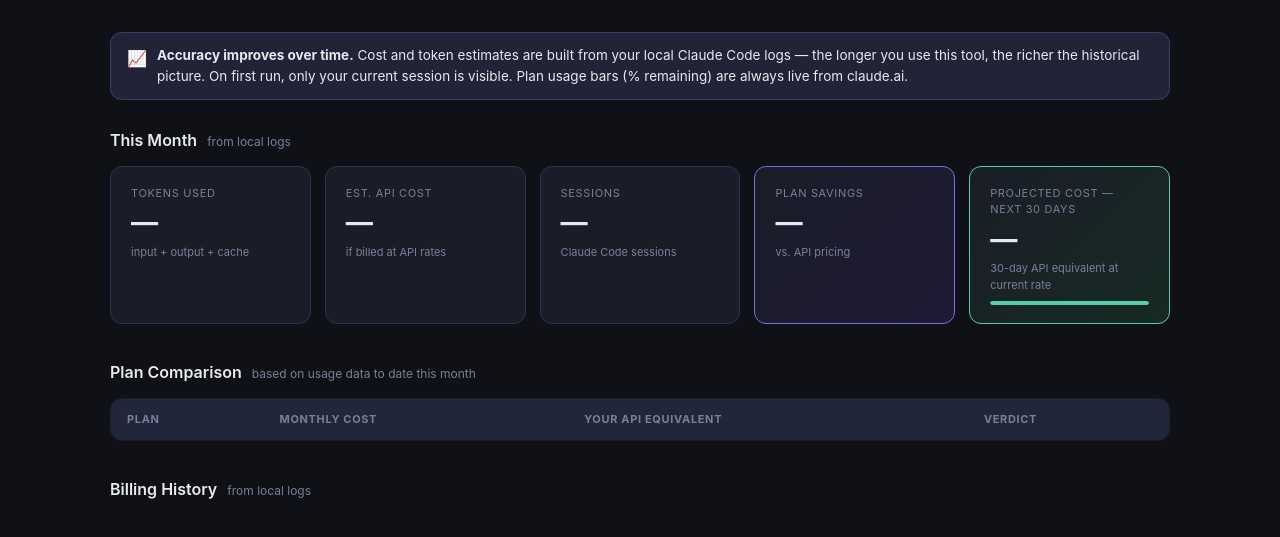
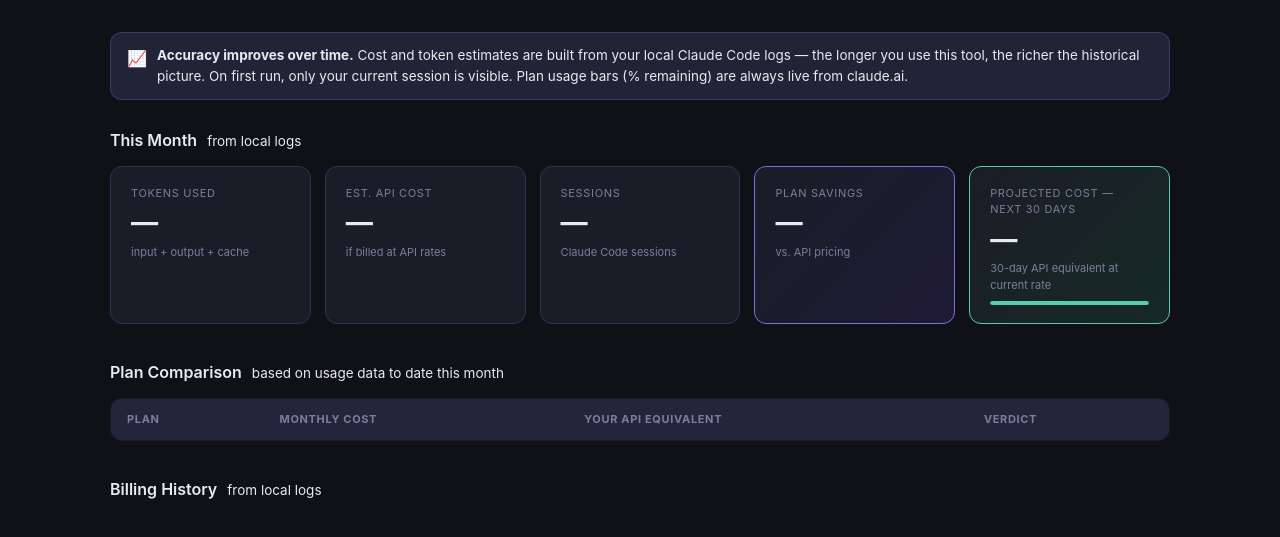
Before and after one commit to Cdower/claude-usage-tracker, a Python web app: template templates/index.html in a window 1280 px wide. Shown: the part 60-597 px from the top of the page. Run offline with Jinja, Linux system fonts and the light colour scheme; the template is opened without the code that fills it, so the values that code supplies are empty.

Commit message:
style: increase section-note font size and set to white

```diff
--- a/static/style.css
+++ b/static/style.css
@@ -79,7 +79,7 @@
   margin-bottom: 14px;
   color: var(--text);
 }
-.section-note { color: var(--muted); font-size: 12px; font-weight: 400; margin-left: 6px; }
+.section-note { color: var(--text); font-size: 13.5px; font-weight: 400; margin-left: 6px; }
 
 /* Web Usage Bars */
 .usage-bars { display: flex; flex-direction: column; gap: 12px; }
```
